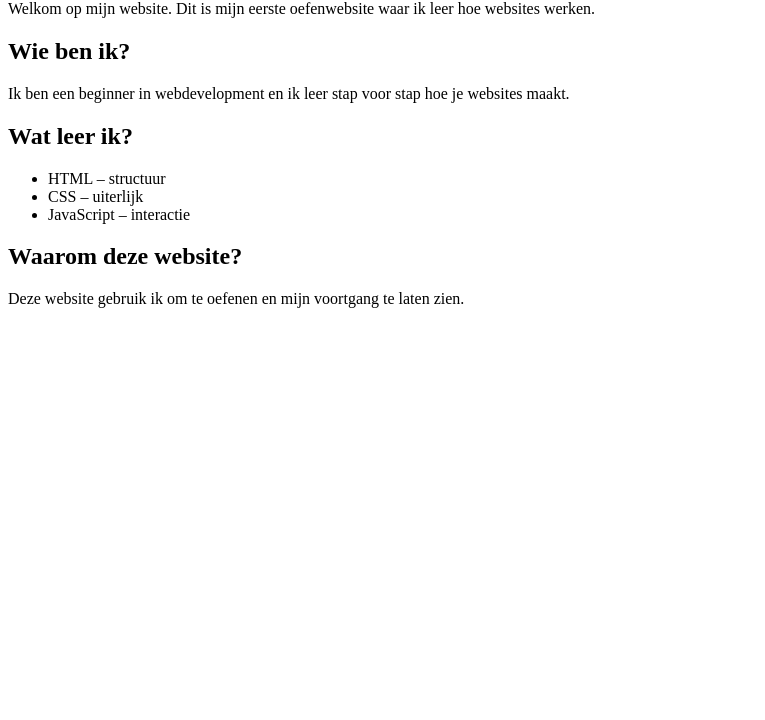
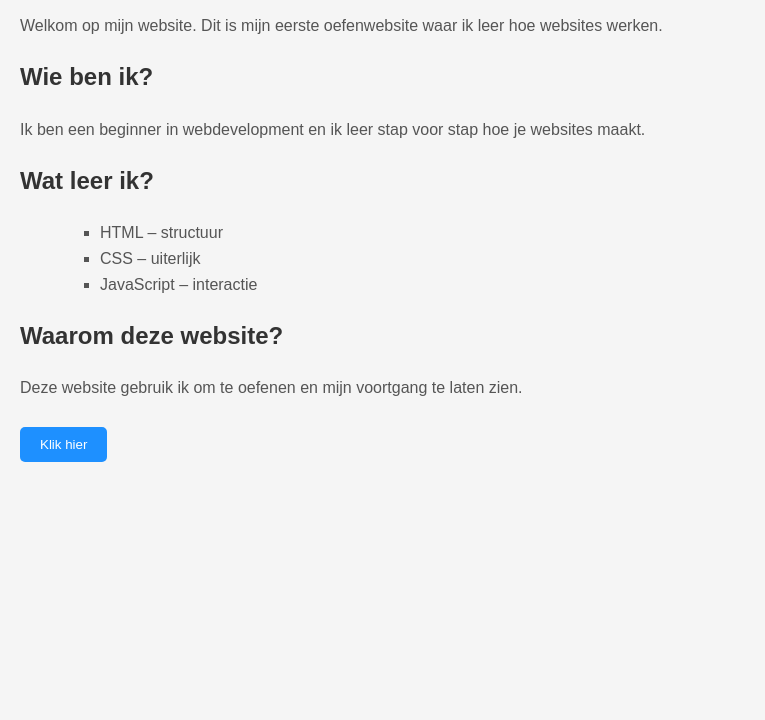
Before and after one commit to abdurahmaan076/Test123, a plain HTML site: page index.html in a window 1280 px wide. Shown: the part 80-800 px from the top of the page, without its empty margins (0-765 px from the left). Drawn offline with Linux system fonts and the light colour scheme.

Commit message:
Update index.html

```diff
--- a/index.html
+++ b/index.html
@@ -3,6 +3,8 @@
 <head>
     <meta charset="UTF-8">
     <title>WebStart</title>
+    <!-- CSS koppelen -->
+    <link rel="stylesheet" href="style.css">
 </head>
 <body>
 
@@ -31,5 +33,8 @@
         Deze website gebruik ik om te oefenen en mijn voortgang te laten zien.
     </p>
 
+    <!-- Voorbeeld knop om CSS hover te testen -->
+    <button>Klik hier</button>
+
 </body>
 </html>
```
